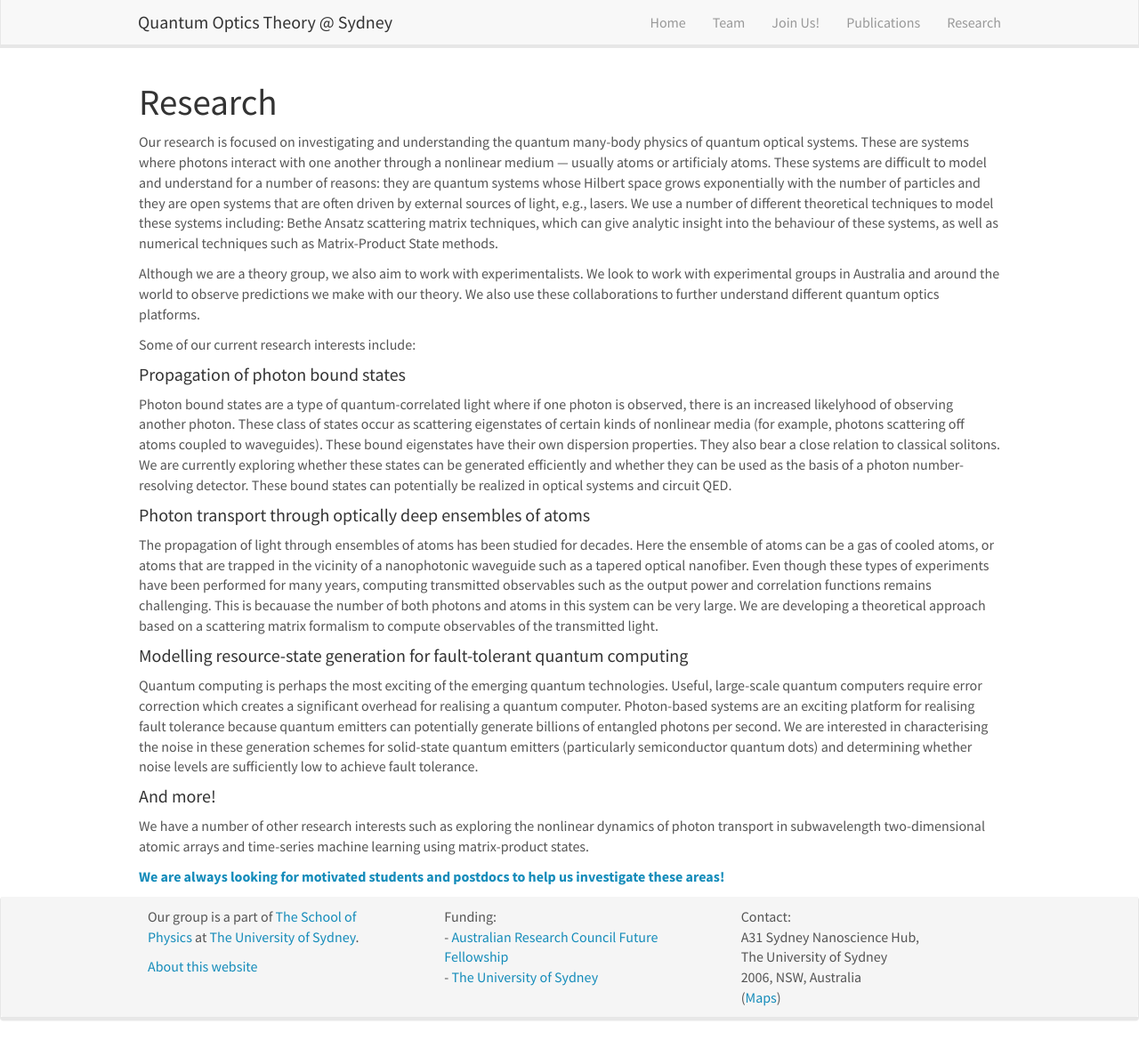
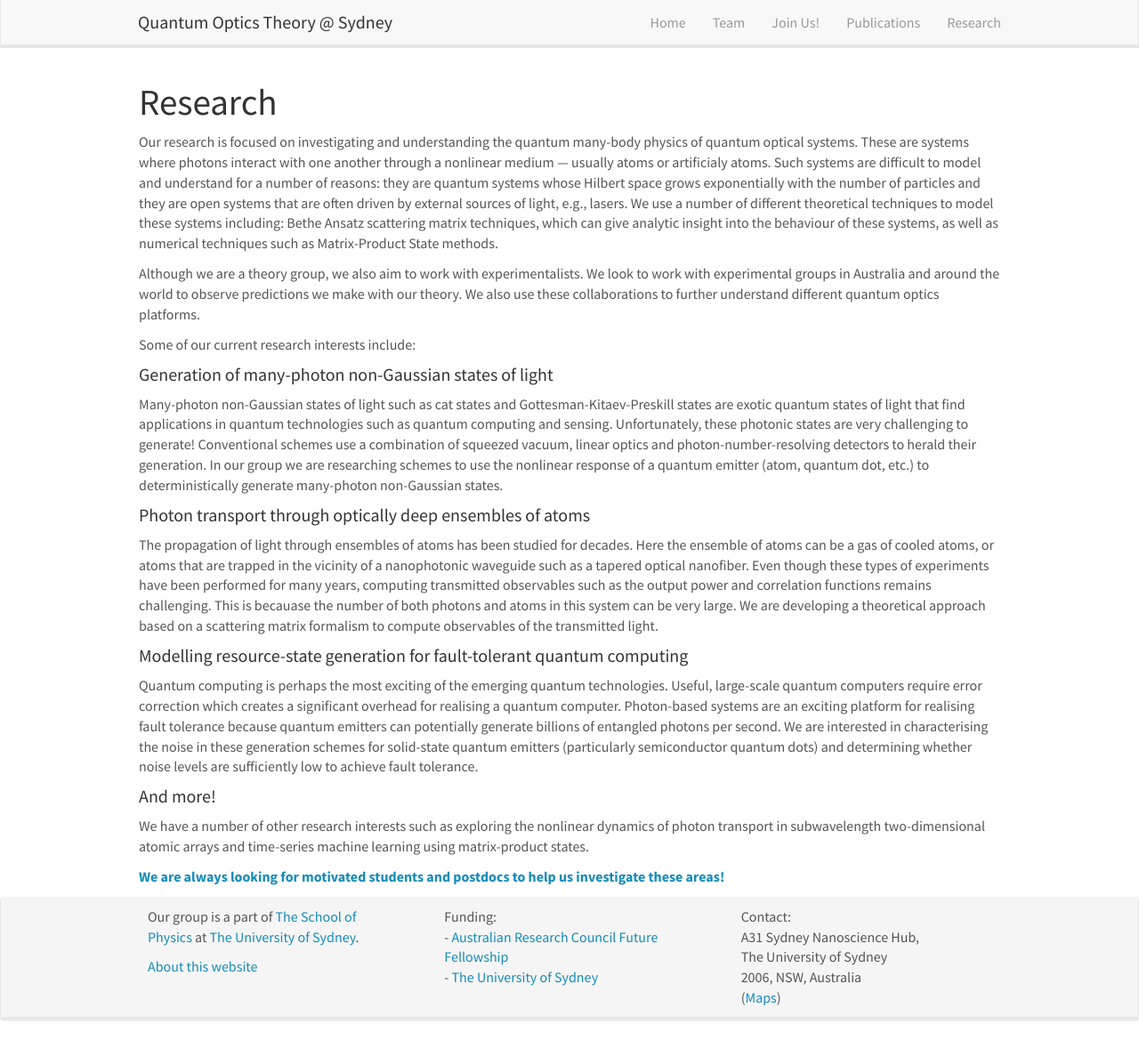
Before and after one commit to quantumOpticsTheorySydney/quantumOpticsTheorySydney.github.io, a Jekyll site: the page built from _pages/research.md, in a window 1280 px wide and 1169 px high. Shown: the whole window at 89% size. Built offline with Jekyll 4.4.1, drawn with Linux system fonts in a browser that asks for light colours; nearby versions of some CDN libraries.

Commit message:
Updated research and photo and news

```diff
--- a/_data/news.yml
+++ b/_data/news.yml
@@ -1,3 +1,6 @@
+- date: February 2026
+  headline: Jacky's cat-state generation paper published in Physical Review Applied.  See the published version <a href="https://doi.org/10.1103/t96h-488y">here</a>.
+
 - date: December 2025
   headline: Jacky's new paper in collaboration with researchers in Caltech is now on arxiv! See it <a href="https://arxiv.org/abs/2512.09711">here</a>.
 
--- a/_data/team_members.yml
+++ b/_data/team_members.yml
@@ -1,6 +1,6 @@
 - name: Sahand Mahmoodian
   photo: sahand.jpg
-  info: ARC Future Fellow
+  info: Senior Lecturer
   bio: See my [CV](/downloads/MahmoodianCV.pdf) here.
   pubs: See [Google Scholar](https://scholar.google.com.au/citations?view_op=list_works&hl=en&hl=en&user=PVdQntQAAAAJ) for my publications.
 
--- a/_pages/research.md
+++ b/_pages/research.md
@@ -7,14 +7,14 @@ permalink: /research/
 ---
 
 # Research
-Our research is focused on investigating and understanding the quantum many-body physics of quantum optical systems. These are systems where photons interact with one another through a nonlinear medium --- usually atoms or artificialy atoms. These systems are difficult to model and understand for a number of reasons: they are quantum systems whose Hilbert space grows exponentially with the number of particles and they are open systems that are often driven by external sources of light, e.g., lasers. We use a number of different theoretical techniques to model these systems including: Bethe Ansatz scattering matrix techniques, which can give analytic insight into the behaviour of these systems, as well as numerical techniques such as Matrix-Product State methods.
+Our research is focused on investigating and understanding the quantum many-body physics of quantum optical systems. These are systems where photons interact with one another through a nonlinear medium --- usually atoms or artificialy atoms. Such systems are difficult to model and understand for a number of reasons: they are quantum systems whose Hilbert space grows exponentially with the number of particles and they are open systems that are often driven by external sources of light, e.g., lasers. We use a number of different theoretical techniques to model these systems including: Bethe Ansatz scattering matrix techniques, which can give analytic insight into the behaviour of these systems, as well as numerical techniques such as Matrix-Product State methods.
 
 Although we are a theory group, we also aim to work with experimentalists. We look to work with experimental groups in Australia and around the world to observe predictions we make with our theory. We also use these collaborations to further understand different quantum optics platforms.
 
 Some of our current research interests include:
 
-#### Propagation of photon bound states
-Photon bound states are a type of quantum-correlated light where if one photon is observed, there is an increased likelyhood of observing another photon. These class of states occur as scattering eigenstates of certain kinds of nonlinear media (for example, photons scattering off atoms coupled to waveguides). These bound eigenstates have their own dispersion properties. They also bear a close relation to classical solitons. We are currently exploring whether these states can be generated efficiently and whether they can be used as the basis of a photon number-resolving detector. These bound states can potentially be realized in optical systems and circuit QED.
+#### Generation of many-photon non-Gaussian states of light
+Many-photon non-Gaussian states of light such as cat states and Gottesman-Kitaev-Preskill states are exotic quantum states of light that find applications in quantum technologies such as quantum computing and sensing. Unfortunately, these photonic states are very challenging to generate! Conventional schemes use a combination of squeezed vacuum, linear optics and photon-number-resolving detectors to herald their generation. In our group we are researching schemes to use the nonlinear response of a quantum emitter (atom, quantum dot, etc.) to deterministically generate many-photon non-Gaussian states.
 
 #### Photon transport through optically deep ensembles of atoms
 The propagation of light through ensembles of atoms has been studied for decades. Here the ensemble of atoms can be a gas of cooled atoms, or atoms that are trapped in the vicinity of a nanophotonic waveguide such as a tapered optical nanofiber. Even though these types of experiments have been performed for many years, computing transmitted observables such as the output power and correlation functions remains challenging. This is becauase the number of both photons and atoms in this system can be very large. We are developing a theoretical approach based on a scattering matrix formalism to compute observables of the transmitted light.
```
Also changed, not shown: images/teampic/sahand_old.jpg (added), 1 other file.
